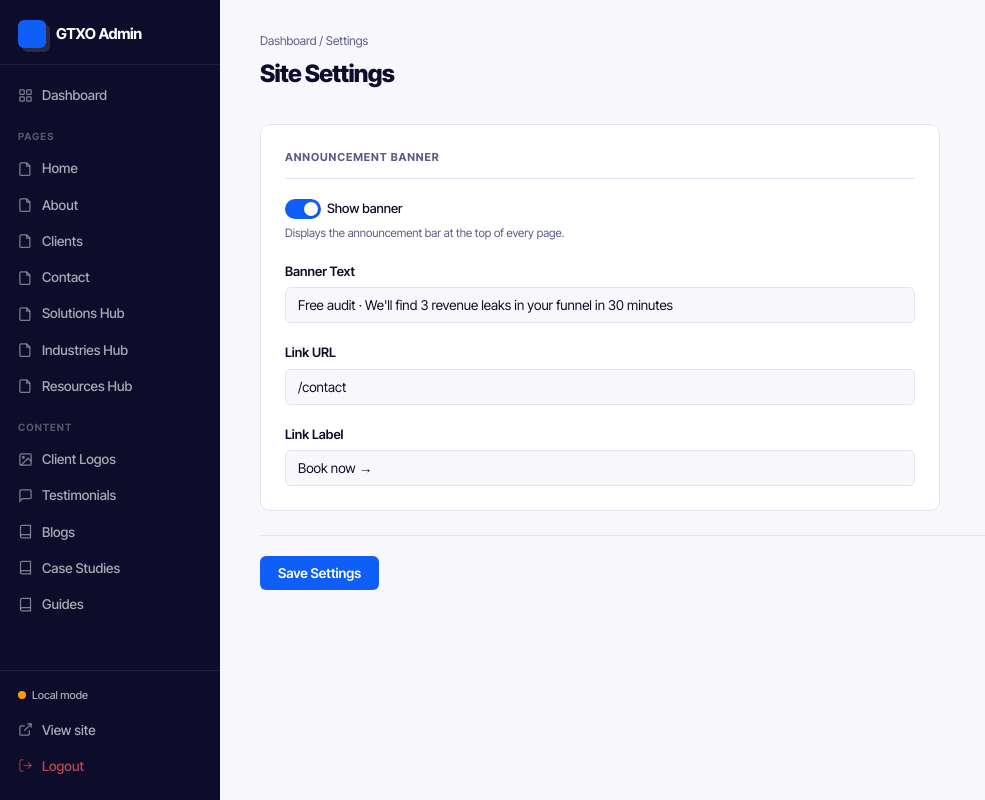
After one commit to abhirup-gtxo/GTXO-Consulting, a Flask app: page /admin/settings in a window 1280 px wide. The commit adds this page. Shown: the whole page, without its empty margins (0-985 px from the left). Run offline with Flask 3, Linux system fonts and the light colour scheme; the visitor is signed in with stand-in values (Sample User, id 1).

Commit message:
feat: admin site settings page with banner toggle
- Banner on/off toggle, text, link, link label all editable from admin
- Settings saved to admin/data/site-settings.json
- shell.js updated via BANNER-BEGIN/END markers on save
- Settings button added to dashboard

Co-Authored-By: Claude Sonnet 4.6 <noreply@anthropic.com>

```diff
--- a/admin/app.py
+++ b/admin/app.py
@@ -1,5 +1,6 @@
 import os
 import sys
+import re
 import json
 from dotenv import load_dotenv
 load_dotenv()
@@ -244,6 +245,52 @@ def page_editor(page_key):
                            values=values)
 
 # ── Rebuild all ───────────────────────────────────────────────────────────────
+
+SITE_SETTINGS_PATH = DATA_DIR / 'site-settings.json'
+
+def load_site_settings():
+    if not SITE_SETTINGS_PATH.exists():
+        return {'banner': {'enabled': True, 'text': '', 'link': '/contact', 'link_label': 'Book now →'}}
+    with open(SITE_SETTINGS_PATH) as f:
+        return json.load(f)
+
+def save_site_settings(data):
+    with open(SITE_SETTINGS_PATH, 'w') as f:
+        json.dump(data, f, indent=2)
+
+def _apply_banner(settings):
+    shell_path = SITE_ROOT / 'assets' / 'shell.js'
+    text = shell_path.read_text(encoding='utf-8')
+    b = settings.get('banner', {})
+    if b.get('enabled'):
+        inner = (f'<div class="announce"><span class="dot"></span>'
+                 f'<span>{b["text"]}</span>'
+                 f'<a href="{b["link"]}">{b["link_label"]}</a></div>')
+    else:
+        inner = ''
+    new_text = re.sub(
+        r'/\*BANNER-BEGIN\*/.*?/\*BANNER-END\*/',
+        f'/*BANNER-BEGIN*/\n      {inner}\n      /*BANNER-END*/',
+        text, flags=re.DOTALL
+    )
+    shell_path.write_text(new_text, encoding='utf-8')
+
+@app.route('/admin/settings', methods=['GET', 'POST'])
+@login_required
+def site_settings():
+    settings = load_site_settings()
+    if request.method == 'POST':
+        settings['banner'] = {
+            'enabled':    request.form.get('banner_enabled') == 'on',
+            'text':       request.form.get('banner_text', '').strip(),
+            'link':       request.form.get('banner_link', '/contact').strip(),
+            'link_label': request.form.get('banner_link_label', 'Book now →').strip(),
+        }
+        save_site_settings(settings)
+        _apply_banner(settings)
+        flash('Settings saved', 'success')
+        return redirect(url_for('site_settings'))
+    return render_template('site_settings.html', settings=settings)
 
 @app.route('/admin/rebuild-all', methods=['POST'])
 @login_required
--- /dev/null
+++ b/admin/data/site-settings.json
@@ -0,0 +1,8 @@
+{
+  "banner": {
+    "enabled": true,
+    "text": "Free audit · We'll find 3 revenue leaks in your funnel in 30 minutes",
+    "link": "/contact",
+    "link_label": "Book now →"
+  }
+}
--- a/admin/templates/dashboard.html
+++ b/admin/templates/dashboard.html
@@ -8,6 +8,7 @@
     <p class="page-sub">Manage pages and content for grow10x.online — {{ pages_list|length }} pages</p>
   </div>
   <div style="display:flex;gap:8px;">
+    <a href="/admin/settings" class="btn-secondary">⚙ Settings</a>
     <form action="/admin/rebuild-all" method="post">
       <button type="submit" class="btn-secondary">Rebuild all pages</button>
     </form>
--- /dev/null
+++ b/admin/templates/site_settings.html
@@ -0,0 +1,48 @@
+{% extends "base.html" %}
+{% block title %}Site Settings{% endblock %}
+
+{% block content %}
+<div class="page-header">
+  <div>
+    <div class="breadcrumb"><a href="/admin/">Dashboard</a> / Settings</div>
+    <h1 class="page-title">Site Settings</h1>
+  </div>
+</div>
+
+<form method="post">
+  <div class="editor-layout">
+    <div class="editor-main">
+      <div class="editor-section">
+        <div class="editor-section-title">Announcement Banner</div>
+
+        <div class="field">
+          <label class="toggle-label">
+            <input type="checkbox" name="banner_enabled" {{ 'checked' if settings.banner.enabled else '' }}>
+            <span class="toggle-text">Show banner</span>
+          </label>
+          <p class="field-hint">Displays the announcement bar at the top of every page.</p>
+        </div>
+
+        <div class="field">
+          <label>Banner Text</label>
+          <input type="text" name="banner_text" value="{{ settings.banner.text }}" placeholder="Free audit · We'll find 3 revenue leaks in your funnel in 30 minutes">
+        </div>
+
+        <div class="field">
+          <label>Link URL</label>
+          <input type="text" name="banner_link" value="{{ settings.banner.link }}" placeholder="/contact">
+        </div>
+
+        <div class="field">
+          <label>Link Label</label>
+          <input type="text" name="banner_link_label" value="{{ settings.banner.link_label }}" placeholder="Book now →">
+        </div>
+      </div>
+    </div>
+  </div>
+
+  <div class="form-actions">
+    <button type="submit" class="btn-primary">Save Settings</button>
+  </div>
+</form>
+{% endblock %}
```
Also changed, not shown: assets/shell.js (+3 -5 lines).
